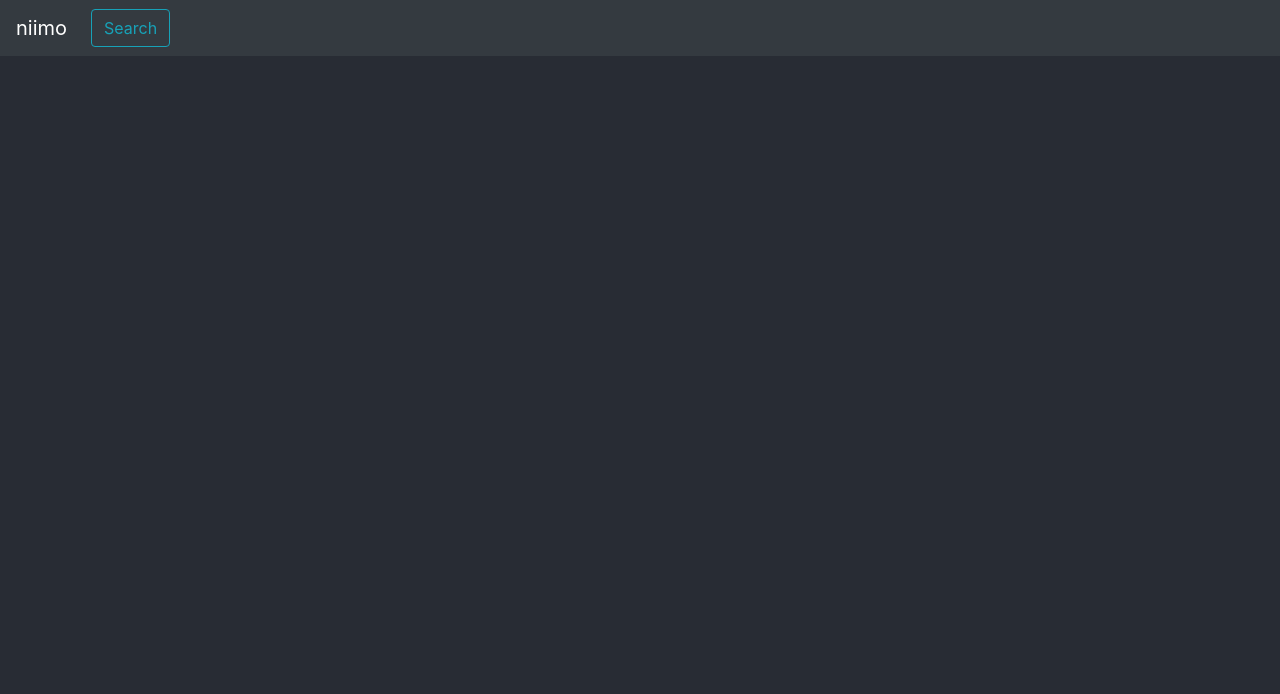
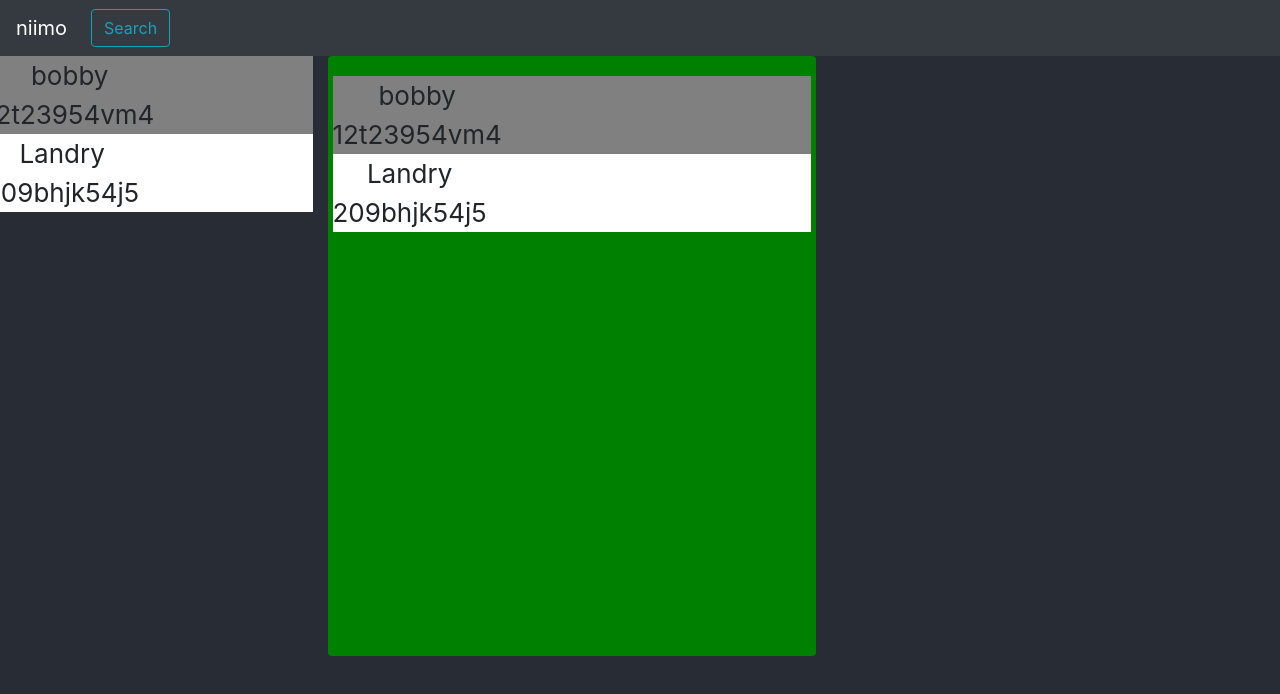
Before and after one commit to Landry728/Niimo, a React (Create React App) app: page /messanger in a window 1280 px wide. Shown: the top 694 px of the page. Built offline with nearby package versions, Linux system fonts and the light colour scheme; what google-maps-react would draw is missing.

Commit message:
crap messaging page

```diff
--- a/src/App.js
+++ b/src/App.js
@@ -2,6 +2,7 @@ import React, { Component } from 'react';
 import Home from './components/Home'
 import Maps from './components/Map';
 import NavBar from './components/NavBar';
+import msger from './components/Messages'
 import './App.css';
 import {BrowserRouter as Router, Switch, Route } from "react-router-dom";
 import NewsFeed from './components/NewsFeed.js';
@@ -18,6 +19,7 @@ class App extends Component {
             <Route exact path="/map" component={Maps} />
             <Route exact path="/feed" component={NewsFeed} />
             <Route exact path="/idea" component={Ideas} />
+            <Route exact path='/messanger' component={msger} />
           </Switch>
         </Router>
       </div>
--- /dev/null
+++ b/src/components/Messages.js
@@ -0,0 +1,75 @@
+import React, { Component } from 'react';
+import Button from 'react-bootstrap/Button'
+import Row from 'react-bootstrap/Row'
+import Col from 'react-bootstrap/Col'
+import Card from 'react-bootstrap/Card'
+import InputGroup from 'react-bootstrap/InputGroup'
+
+export default class msger extends Component {
+  constructor(props) {
+    super(props)
+    this.state = {
+      msgs: [{
+        name: 'bobby',
+        playerId: '12t23954vm4'
+      },
+      {
+        name: 'Landry',
+        playerId: '209bhjk54j5'
+      }
+      ]
+    }
+  }
+  render() {
+    let playerId = 0
+    return (
+      <Row>
+        <Col xs={3}>
+          {this.state.msgs.map((e, i) => {
+            if (i % 2 === 0) {
+              return (
+                <Row style={{ backgroundColor: 'grey' }}>
+                  {e.name}<br />
+                  {e.playerId}
+                </Row>
+              )
+            }else{
+              return(
+                <Row style={{ backgroundColor: 'white' }}>
+                  {e.name}<br />
+                  { e.playerId }
+                </Row>
+
+              )
+            }
+          })}
+        </Col>
+        <Col className="rounded" style={{marginLeft: 15, height: 600, background: 'green', padding: 20}}>
+        {this.state.msgs.map((e, i) => {
+
+
+          //when setting up for instanced api change this if statement to check if the msg's userId is the same as the other person.
+            if (i === playerId) {
+              return (
+                <Row style={{ backgroundColor: 'grey'}}>
+                  {e.name}<br />
+                  {e.playerId}
+                </Row>
+              )
+            }else{
+              return(
+                <Row style={{ backgroundColor: 'white'}}>
+                  {e.name}<br />
+                  { e.playerId }
+                </Row>
+              )
+            }
+          })}
+        </Col>
+        <Col>
+
+        </Col>
+      </Row>
+    );
+  };
+}
```
Also changed, not shown: 1 other file (tests, documents, lock files or other folders).
